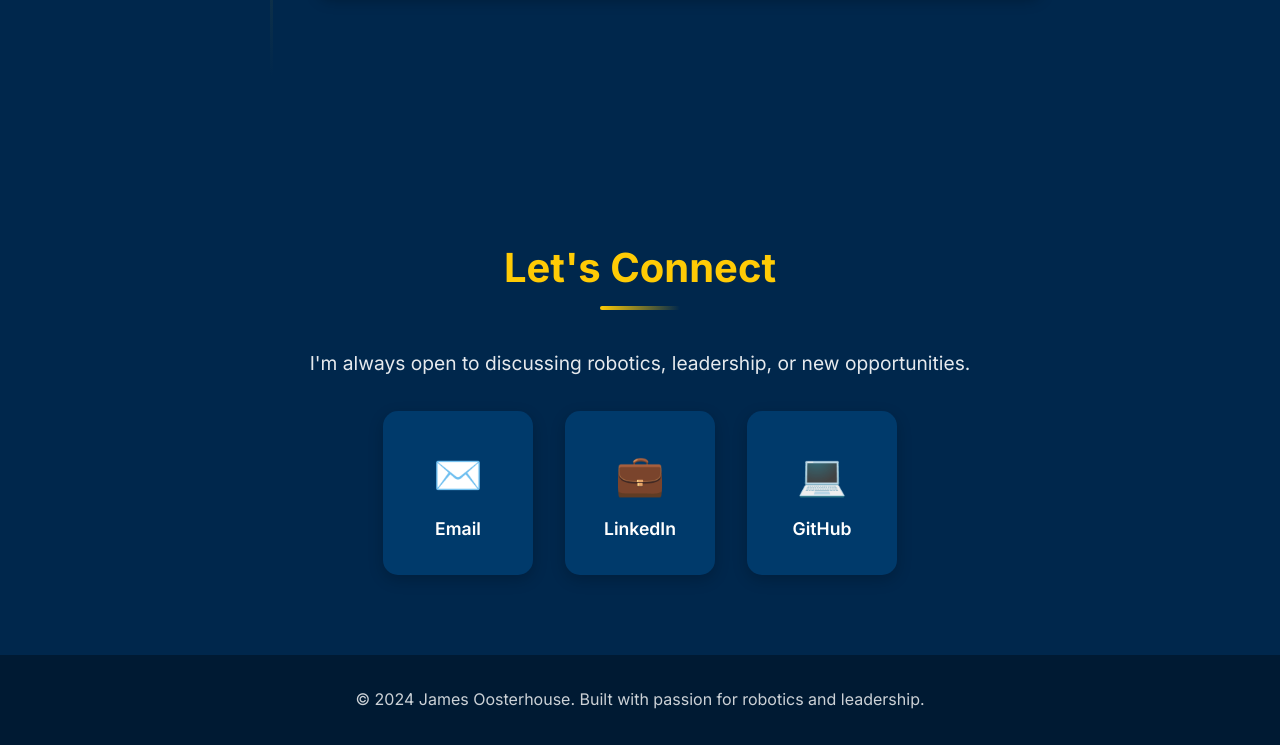
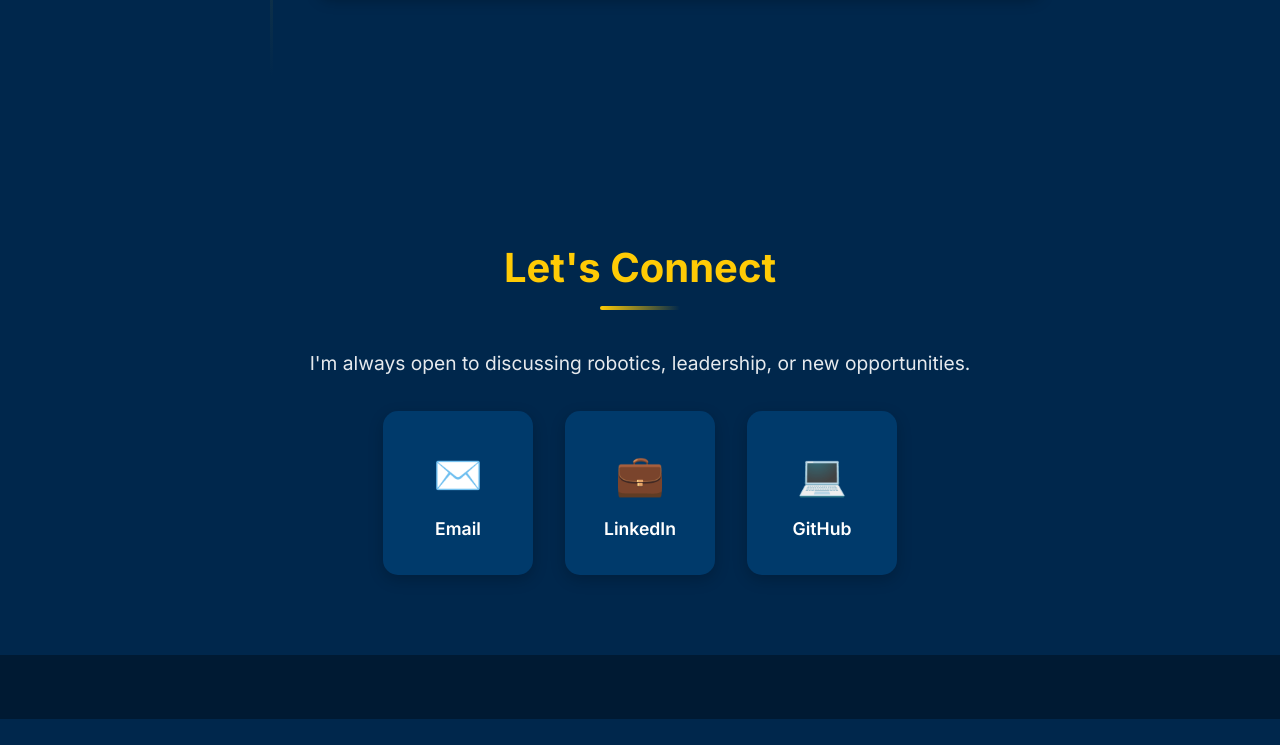
Before and after one commit to jameso107/oosterfolio, a website: page index.html in a window 1280 px wide. Shown: the part 5834-6579 px from the top of the page. After the commit the page ends 6553 px from the top, so only its background shows below. Drawn offline with Linux system fonts and the light colour scheme.

Commit message:
Remove copyright statement from footer

```diff
--- a/index.html
+++ b/index.html
@@ -271,7 +271,6 @@
     <!-- Footer -->
     <footer class="footer">
         <div class="container">
-            <p>&copy; 2024 James Oosterhouse. Built with passion for robotics and leadership.</p>
         </div>
     </footer>
 
```
